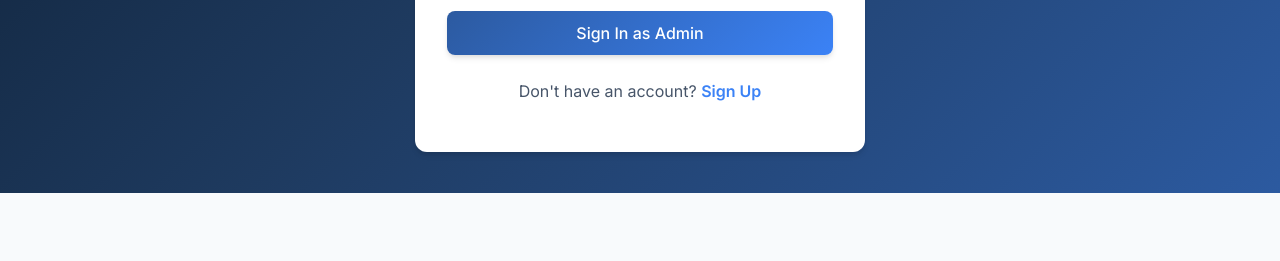
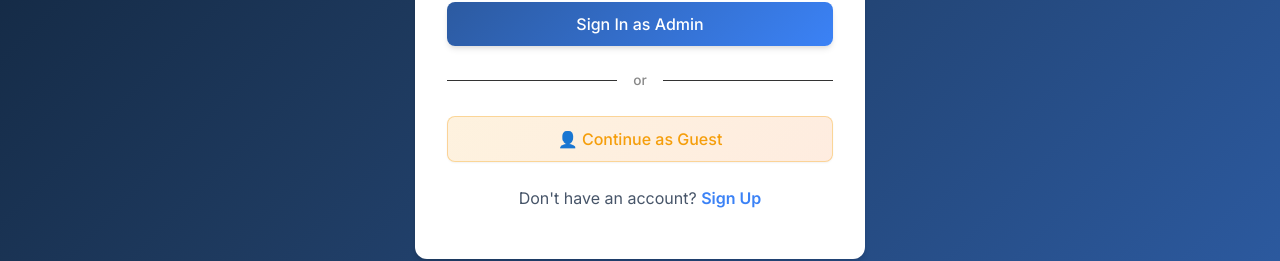
Before and after one commit to ighackerbot/InventoryManagmentSystem, a React (Vite) app in the folder frontend/: page /login in a window 1280 px wide. Shown: the part 607-868 px from the top of the page. Before the commit the page ends 800 px from the top, so only its background shows below. Built offline with nearby package versions, Linux system fonts and the light colour scheme; no server answers.

Commit message:
feat(frontend): Integrate Guest Mode UI, dynamic routing, and banner across application

```diff
--- a/frontend/src/App.jsx
+++ b/frontend/src/App.jsx
@@ -4,6 +4,7 @@ import { Navbar } from './components/Navbar';
 import { Sidebar } from './components/Sidebar';
 import { BottomNav } from './components/BottomNav';
 import { LoadingSpinner } from './components/LoadingSpinner';
+import { GuestBanner } from './components/GuestBanner';
 import { Login } from './pages/Login';
 import { Signup } from './pages/Signup';
 import { Dashboard } from './pages/Dashboard';
@@ -18,10 +19,10 @@ const ProtectedRoute = ({ children, adminOnly = false }) => {
 
   if (loading) return <LoadingSpinner />;
 
+  // Allow access if user is authenticated
   if (!user) return <Navigate to="/login" replace />;
 
-  // If user exists but has no current store, redirect to login
-  // AuthContext will handle clearing if needed
+  // Require a current store
   if (!currentStore) {
     return <Navigate to="/login" replace />;
   }
@@ -38,6 +39,7 @@ const ProtectedRoute = ({ children, adminOnly = false }) => {
 const Layout = ({ children }) => {
   return (
     <div className="app-layout">
+      <GuestBanner />
       <Navbar />
       <Sidebar />
       <main className="main-content">
@@ -54,7 +56,7 @@ const PublicRoute = ({ children }) => {
 
   if (loading) return <LoadingSpinner />;
 
-  // Only redirect to dashboard if user is logged in AND has a current store
+  // Redirect to dashboard if user is logged in AND has a current store
   if (user && currentStore) return <Navigate to="/dashboard" replace />;
 
   return children;
@@ -76,9 +78,7 @@ function AppRoutes() {
         <Route
           path="/signup"
           element={
-            <PublicRoute>
-              <Signup />
-            </PublicRoute>
+            <Signup />
           }
         />
 
--- a/frontend/src/components/BottomNav.jsx
+++ b/frontend/src/components/BottomNav.jsx
@@ -1,7 +1,9 @@
 import { Link, useLocation } from 'react-router-dom';
+import { useAuth } from '../contexts/AuthContext';
 
 export const BottomNav = () => {
     const location = useLocation();
+    const { isGuest } = useAuth();
 
     const isActive = (path) => location.pathname === path;
 
--- /dev/null
+++ b/frontend/src/components/GuestBanner.jsx
@@ -0,0 +1,55 @@
+import { useNavigate } from 'react-router-dom';
+import { useAuth } from '../contexts/AuthContext';
+
+export const GuestBanner = () => {
+    const { isGuest } = useAuth();
+    const navigate = useNavigate();
+
+    if (!isGuest) return null;
+
+    return (
+        <div
+            id="guest-banner"
+            style={{
+                background: 'linear-gradient(135deg, #f59e0b, #f97316)',
+                color: '#fff',
+                padding: '0.65rem 1.25rem',
+                display: 'flex',
+                alignItems: 'center',
+                justifyContent: 'space-between',
+                flexWrap: 'wrap',
+                gap: '0.5rem',
+                fontSize: '0.9rem',
+                fontWeight: 500,
+                zIndex: 1000,
+                position: 'sticky',
+                top: 0,
+                boxShadow: '0 2px 8px rgba(245, 158, 11, 0.3)'
+            }}
+        >
+            <span>
+                ⚠️ You're in <strong>guest mode</strong> — all data is temporary and will be deleted in 24 hours.
+            </span>
+            <button
+                onClick={() => navigate('/signup')}
+                style={{
+                    background: '#fff',
+                    color: '#f97316',
+                    border: 'none',
+                    borderRadius: '6px',
+                    padding: '0.4rem 1rem',
+                    fontWeight: 700,
+                    fontSize: '0.85rem',
+                    cursor: 'pointer',
+                    whiteSpace: 'nowrap',
+                    transition: 'transform 0.15s ease'
+                }}
+                onMouseEnter={(e) => e.target.style.transform = 'scale(1.05)'}
+                onMouseLeave={(e) => e.target.style.transform = 'scale(1)'}
+                id="guest-signup-cta"
+            >
+                Sign up to save your data →
+            </button>
+        </div>
+    );
+};
--- a/frontend/src/components/Navbar.jsx
+++ b/frontend/src/components/Navbar.jsx
@@ -3,7 +3,7 @@ import { useAuth } from '../contexts/AuthContext';
 import StoreSwitcher from './StoreSwitcher';
 
 export const Navbar = () => {
-    const { user, currentStore, signOut } = useAuth();
+    const { user, currentStore, signOut, isGuest } = useAuth();
     const navigate = useNavigate();
 
     const handleSignOut = async () => {
@@ -23,7 +23,19 @@ export const Navbar = () => {
                     Inventory APK
                 </Link>
 
-                {user && (
+                {isGuest ? (
+                    <div className="flex items-center gap-lg">
+                        <span className="badge badge-warning" style={{ background: '#f59e0b', color: '#fff' }}>
+                            GUEST
+                        </span>
+                        <button onClick={() => navigate('/signup')} className="btn btn-sm btn-primary">
+                            Sign Up
+                        </button>
+                        <button onClick={handleSignOut} className="btn btn-sm btn-secondary">
+                            Exit Guest
+                        </button>
+                    </div>
+                ) : user && (
                     <div className="flex items-center gap-lg">
                         <StoreSwitcher />
 
--- a/frontend/src/components/Sidebar.jsx
+++ b/frontend/src/components/Sidebar.jsx
@@ -3,7 +3,7 @@ import { useAuth } from '../contexts/AuthContext';
 
 export const Sidebar = () => {
     const location = useLocation();
-    const { isAdmin } = useAuth();
+    const { isAdmin, isGuest } = useAuth();
 
     const navItems = [
         { path: '/dashboard', label: '📊 Dashboard', icon: '📊', roles: ['admin', 'coadmin', 'staff'] },
@@ -17,7 +17,7 @@ export const Sidebar = () => {
             <ul className="sidebar-nav">
                 {navItems.map((item) => {
                     // Check if user has access
-                    if (item.roles.includes('admin') && item.roles.includes('coadmin') && !item.roles.includes('staff')) {
+                    if (!isGuest && item.roles.includes('admin') && item.roles.includes('coadmin') && !item.roles.includes('staff')) {
                         if (!isAdmin()) return null;
                     }
 
--- a/frontend/src/pages/Dashboard.jsx
+++ b/frontend/src/pages/Dashboard.jsx
@@ -8,7 +8,7 @@ import {
 } from 'recharts';
 
 export const Dashboard = () => {
-    const { currentStore } = useAuth();
+    const { currentStore, isGuest } = useAuth();
     const [stats, setStats] = useState({
         totalSales: 0,
         totalPurchases: 0,
@@ -22,14 +22,15 @@ export const Dashboard = () => {
     const [loading, setLoading] = useState(true);
 
     useEffect(() => {
-        if (currentStore) {
+        if (isGuest || currentStore) {
             fetchStats();
         }
-    }, [currentStore]);
+    }, [currentStore, isGuest]);
 
     const fetchStats = async () => {
         try {
             setLoading(true);
+            // Both guests and normal users use reportsAPI now (guests use temporary tokens)
             const { data } = await reportsAPI.getDashboard();
             setStats(data || {});
         } catch (error) {
@@ -52,7 +53,7 @@ export const Dashboard = () => {
         return <div className="flex justify-center p-xl"><div className="spinner"></div></div>;
     }
 
-    if (!currentStore) {
+    if (!isGuest && !currentStore) {
         return (
             <div className="container mt-lg">
                 <h1>📊 Dashboard</h1>
@@ -77,7 +78,7 @@ export const Dashboard = () => {
 
     return (
         <div className="container mt-lg">
-            <h1>📊 Dashboard - {currentStore.name}</h1>
+            <h1>📊 Dashboard - {isGuest ? 'Guest Demo Store' : currentStore.name}</h1>
 
             <div className="dashboard-grid">
                 <div className="stat-card">
--- a/frontend/src/pages/Login.jsx
+++ b/frontend/src/pages/Login.jsx
@@ -11,7 +11,8 @@ export const Login = () => {
     const [password, setPassword] = useState('');
     const [error, setError] = useState('');
     const [loading, setLoading] = useState(false);
-    const { signIn } = useAuth();
+    const [guestLoading, setGuestLoading] = useState(false);
+    const { signIn, continueAsGuest } = useAuth();
     const navigate = useNavigate();
 
     const handleSubmit = async (e) => {
@@ -20,13 +21,25 @@ export const Login = () => {
         setLoading(true);
 
         try {
-            // Pass role information to signIn if needed for backend differentiation
             await signIn(email, password, activeTab);
             navigate('/dashboard');
         } catch (err) {
             setError(err.response?.data?.error || err.message || 'Failed to sign in');
         } finally {
             setLoading(false);
+        }
+    };
+
+    const handleGuest = async () => {
+        setError('');
+        setGuestLoading(true);
+        try {
+            await continueAsGuest();
+            navigate('/dashboard');
+        } catch (err) {
+            setError(err.response?.data?.error || err.message || 'Failed to start guest session');
+        } finally {
+            setGuestLoading(false);
         }
     };
 
@@ -112,6 +125,35 @@ export const Login = () => {
                     </div>
                 </form>
 
+                {/* Guest Mode Divider */}
+                <div style={{
+                    display: 'flex',
+                    alignItems: 'center',
+                    gap: '1rem',
+                    margin: '1.5rem 0',
+                    color: 'var(--text-secondary, #888)'
+                }}>
+                    <div style={{ flex: 1, height: '1px', background: 'var(--border-color, #333)' }} />
+                    <span style={{ fontSize: '0.85rem', fontWeight: 500, whiteSpace: 'nowrap' }}>or</span>
+                    <div style={{ flex: 1, height: '1px', background: 'var(--border-color, #333)' }} />
+                </div>
+
+                <Button
+                    type="button"
+                    variant="secondary"
+                    loading={guestLoading}
+                    onClick={handleGuest}
+                    style={{
+                        width: '100%',
+                        background: 'linear-gradient(135deg, #f59e0b22, #f9731622)',
+                        border: '1px solid #f59e0b55',
+                        color: '#f59e0b'
+                    }}
+                    id="continue-as-guest-btn"
+                >
+                    👤 Continue as Guest
+                </Button>
+
                 <div className="text-center mt-lg">
                     <p>
                         Don't have an account?{' '}
```
